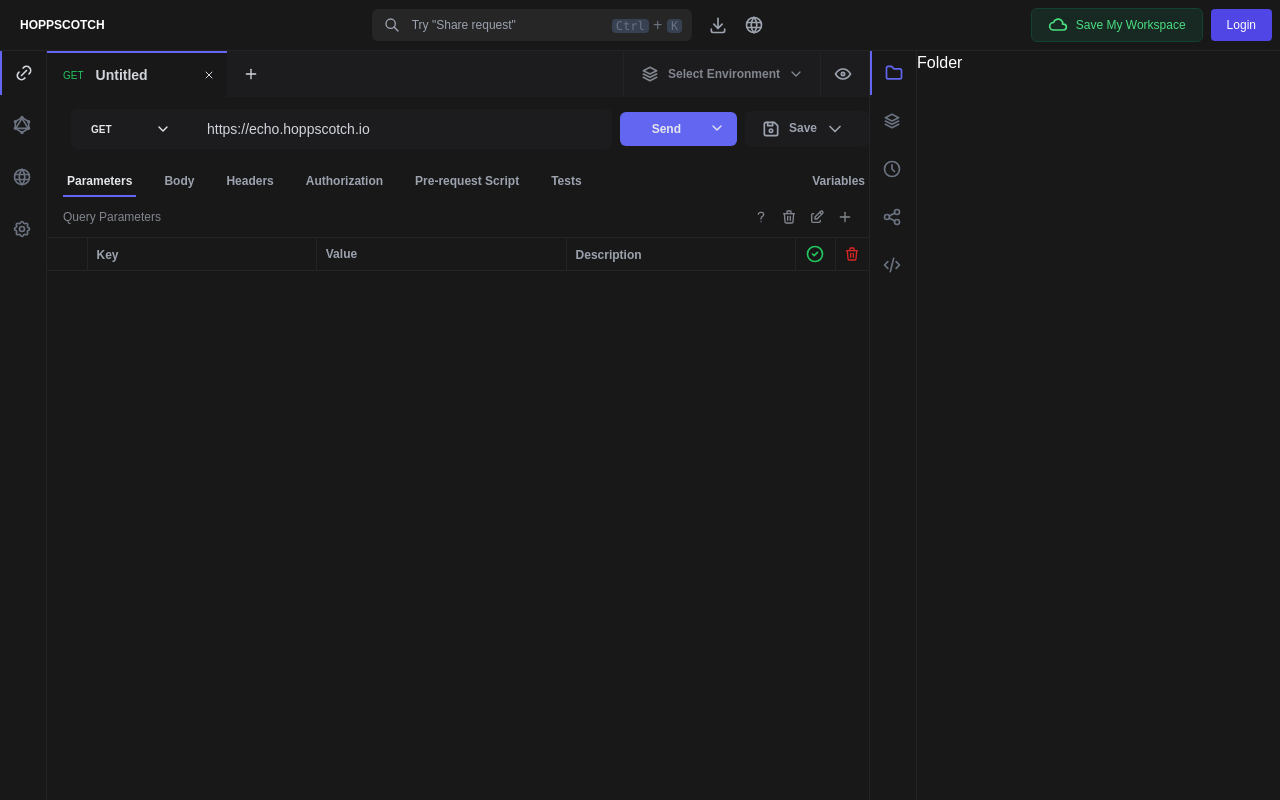
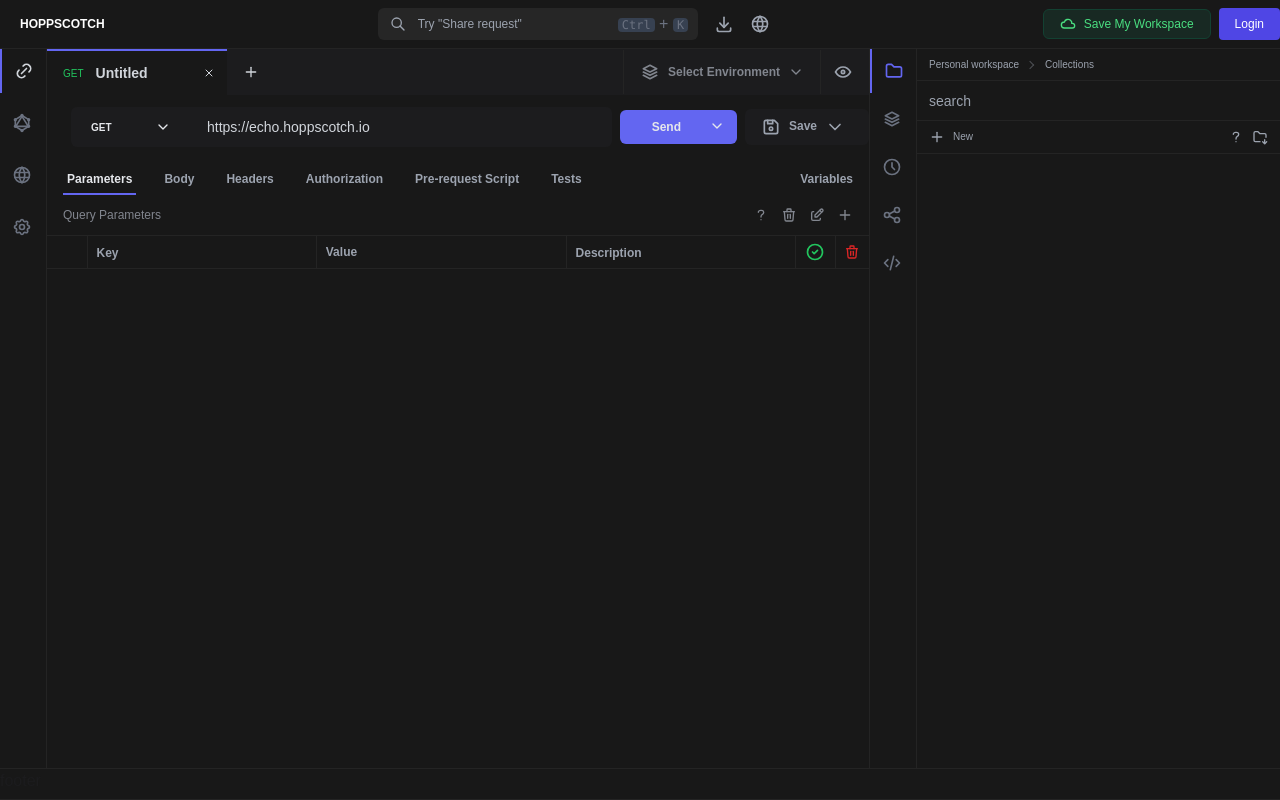
Before and after one commit to Millagoss/hoppscotch_clone, a Next.js app: page / in a window 1280 px wide. Built offline with nearby package versions, Linux system fonts and the light colour scheme.

Commit message:
feat: enhance BodyNavbar and SearchBar styling, add new RightSection contents including CodeEditor, Share, and TimeLine components

```diff
--- a/app/components/BodyNavbar.tsx
+++ b/app/components/BodyNavbar.tsx
@@ -39,7 +39,7 @@
           "border-b-indigo-500 text-gray-200 border-b-2"
         } `}
       >
-        <p className={`${activeTab === "variables" && "text-gray-200"} `}>
+        <p className={`pr-3 ${activeTab === "variables" && "text-gray-200"} `}>
           Variables
         </p>
       </div>
--- a/app/components/SearchBar.tsx
+++ b/app/components/SearchBar.tsx
@@ -7,8 +7,8 @@
 
 export const Header = () => {
   return (
-    <header className="flex items-center border-border border-b justify-between text-white px-2 py-2">
-      <div className="text-xs pl-3 font-bold">HOPPSCOTCH</div>
+    <header className="flex items-center border-border border-b justify-between text-white py-2">
+      <div className="text-xs pl-5 font-bold">HOPPSCOTCH</div>
 
       <div className="flex items-center gap-4">
         <div className="relative w-80">
@@ -28,7 +28,7 @@
       </div>
       <div className="flex items-center gap-2">
         <button className="bg-[#182923] gap-2 flex items-center text-green-400 hover:bg-green-900 text-xs py-[6px] px-4 rounded-md border-[#134132] border">
-          <IconCloud className="size-5" />
+          <IconCloud className="size-4" />
           Save My Workspace
         </button>
         <button className="bg-indigo-600 hover:bg-indigo-500 text-xs text-white py-2 px-4 rounded">
--- a/app/components/right-section/Wrapper.tsx
+++ b/app/components/right-section/Wrapper.tsx
@@ -11,6 +11,9 @@
 import { RightSectionSidebar } from "./Sidebar";
 import { Folder } from "./contents/Folder";
 import { Stacks } from "./contents/Stacks";
+import TimeLine from "./contents/TimeLine";
+import Share from "./contents/Share";
+import CodeEditor from "./contents/CodeEditor";
 
 const getBodyContent = (activeTab: string) => {
   switch (activeTab) {
@@ -18,6 +21,12 @@
       return <Folder />;
     case "stack":
       return <Stacks />;
+    case "clock":
+      return <TimeLine />;
+    case "share":
+      return <Share />;
+    case "code":
+      return <CodeEditor />;
 
     default:
       return <Folder />;
--- /dev/null
+++ b/app/components/right-section/contents/CodeEditor.tsx
@@ -0,0 +1,7 @@
+import React from "react";
+
+const CodeEditor = () => {
+  return <div>CodeEditor</div>;
+};
+
+export default CodeEditor;
--- a/app/components/right-section/contents/Folder.tsx
+++ b/app/components/right-section/contents/Folder.tsx
@@ -1,5 +1,42 @@
+import {
+  IconFolderDown,
+  IconPlus,
+  IconQuestionMark,
+} from "@tabler/icons-react";
 import React from "react";
 
 export const Folder = () => {
-  return <div className="text-white">Folder</div>;
+  return (
+    <div className="w-full">
+      <div className="breadcrumbs border-b border-border px-3 text-gray-400 text-[10px]">
+        <ul>
+          <li>
+            <p>Personal workspace</p>
+          </li>
+          <li>
+            <p>Collections</p>
+          </li>
+        </ul>
+      </div>
+
+      <input
+        className="h-10 border-b border-border focus:outline-none bg-transparent w-full px-3 text-gray-400 text-sm"
+        type="text"
+        name=""
+        placeholder="search"
+        id=""
+      />
+
+      <div className="border-b py-2 flex justify-between items-center border-border px-3 text-gray-400 text-[10px]">
+        <div className="flex gap-2 items-center">
+          <IconPlus className="size-4" />
+          <p className="leading-none">New</p>
+        </div>
+        <div className="flex gap-2 items-center">
+          <IconQuestionMark className="size-4" />
+          <IconFolderDown className="size-4" />
+        </div>
+      </div>
+    </div>
+  );
 };
--- /dev/null
+++ b/app/components/right-section/contents/Share.tsx
@@ -0,0 +1,7 @@
+import React from "react";
+
+const Share = () => {
+  return <div>Share</div>;
+};
+
+export default Share;
--- a/app/components/right-section/contents/Stacks.tsx
+++ b/app/components/right-section/contents/Stacks.tsx
@@ -1,5 +1,44 @@
+import {
+  IconDots,
+  IconFolderDown,
+  IconPlus,
+  IconQuestionMark,
+  IconWorld,
+  IconWorldWww,
+} from "@tabler/icons-react";
 import React from "react";
 
 export const Stacks = () => {
-  return <div className="text-white">Stacks</div>;
+  return (
+    <div className="w-full">
+      <div className="breadcrumbs border-b border-border px-3 text-gray-400 text-[10px]">
+        <ul>
+          <li>
+            <p>Personal workspace</p>
+          </li>
+          <li>
+            <p>Environments</p>
+          </li>
+        </ul>
+      </div>
+
+      <div className="h-10 border-b border-border items-center flex justify-between w-full px-3 text-gray-400 text-sm">
+        <div className="flex items-center font-semibold transition-all hover:text-gray-200 cursor-pointer text-xs gap-2">
+          <IconWorld className="size-5" /> Global
+        </div>
+        <IconDots className="size-4 rotate-90 cursor-pointer" />
+      </div>
+
+      <div className="border-b py-2 flex justify-between items-center border-border px-3 text-gray-400 text-[10px]">
+        <div className="flex gap-2 items-center">
+          <IconPlus className="size-4" />
+          <p className="leading-none">New</p>
+        </div>
+        <div className="flex gap-2 items-center">
+          <IconQuestionMark className="size-4" />
+          <IconFolderDown className="size-4" />
+        </div>
+      </div>
+    </div>
+  );
 };
--- /dev/null
+++ b/app/components/right-section/contents/TimeLine.tsx
@@ -0,0 +1,7 @@
+import React from "react";
+
+const TimeLine = () => {
+  return <div>TimeLine</div>;
+};
+
+export default TimeLine;
--- a/app/page.tsx
+++ b/app/page.tsx
@@ -4,12 +4,18 @@
 
 export default function Home() {
   return (
-    <div className="h-screen overflow-auto bg-background">
+    <div className="h-screen">
       <Header />
-      <div className="flex h-full">
+      <div
+        style={{
+          height: "calc(100vh - 81px)",
+        }}
+        className="flex"
+      >
         <Sidebar />
         <Body />
       </div>
+      <div className="h-8 border-border border-b border-t">footer</div>
     </div>
   );
 }
```
